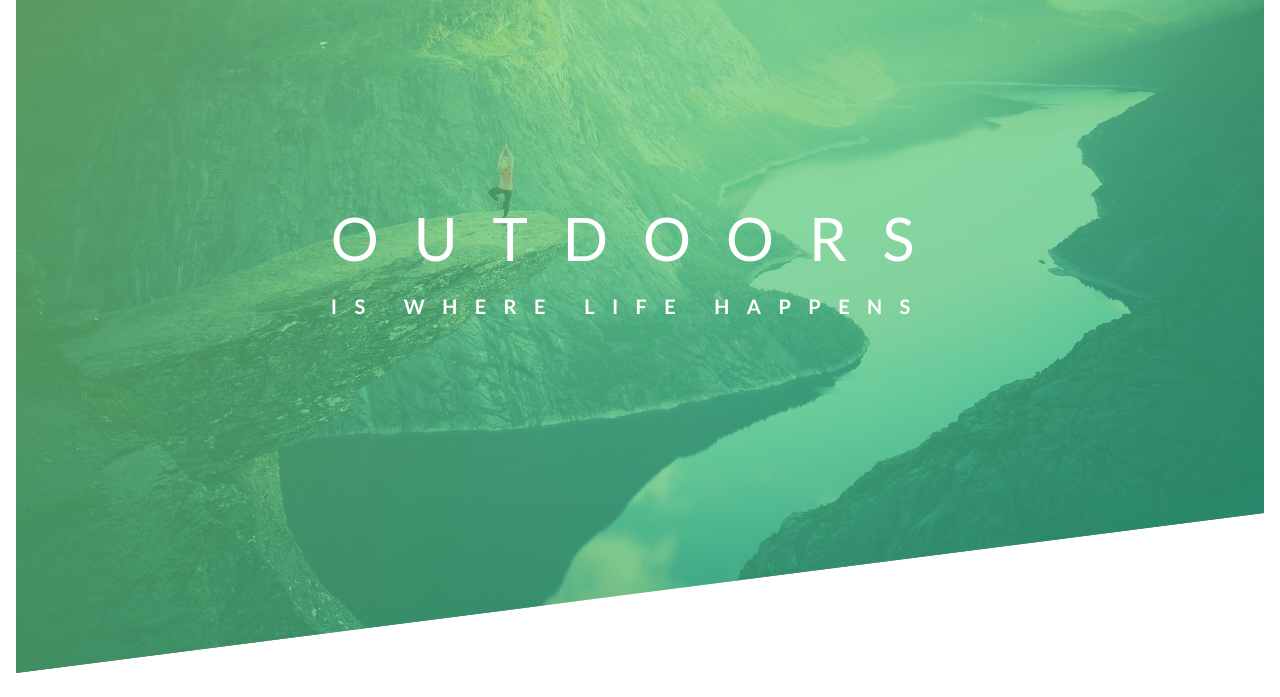
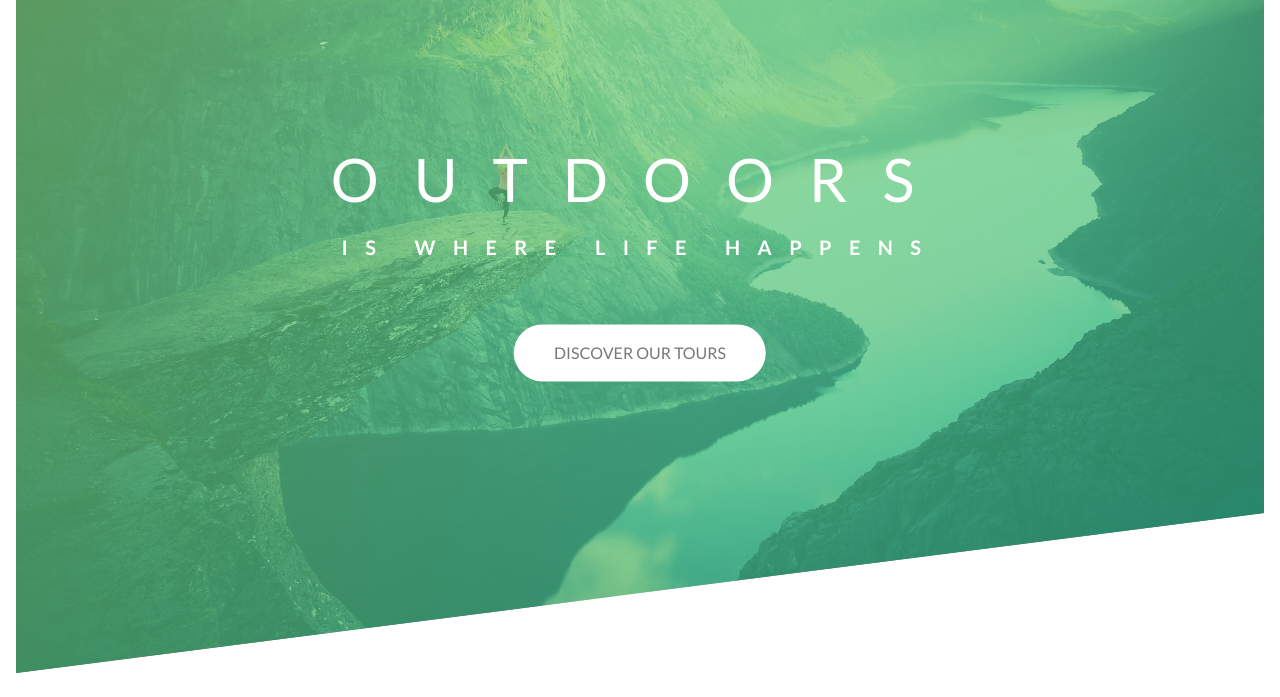
Before and after one commit to TonatiuhGonzalez/CSS, a plain HTML site: page Natours/starter/index.html in a window 1280 px wide. Shown: the part 103-800 px from the top of the page. Drawn offline with Linux system fonts and the light colour scheme; files that its build step writes are made by us from their sources.

Commit message:
Se agrega botón de más información y animaciones del mismo

```diff
--- a/Natours/starter/css/style.css
+++ b/Natours/starter/css/style.css
@@ -47,6 +47,7 @@ body{
     top: 45%;
     left: 50%;
     transform: translate(-50%, -50%);
+    text-align: center;
 }
 
 .heading-primary{
@@ -54,6 +55,7 @@ body{
     text-transform: uppercase;
 
     backface-visibility: hidden;
+    margin-bottom: 60px;
 }
 
 .heading-primary-main{
@@ -103,3 +105,27 @@ body{
         transform: translate(0);
     }
 }
+
+.btn:link{
+    text-transform: uppercase;
+    text-decoration: none;
+    padding: 15px 40px;
+    display: inline-block;
+    border-radius: 100px;
+    transition: all 0.15s;
+}
+
+.btn:hover{
+    transform: translateY(-3px);
+    box-shadow: 0 10px 20px rgba(0, 0, 0, 0.3);
+}
+
+.btn:active{
+    transform: translateY(-1px);
+    box-shadow: 0 5px 10px rgba(0, 0, 0, 0.3);
+}
+
+.btn-white{
+    background-color: #fff;
+    color: #777;
+}
--- a/Natours/starter/index.html
+++ b/Natours/starter/index.html
@@ -22,6 +22,7 @@
                     <span class="heading-primary-main">Outdoors</span>
                     <span class="heading-primary-sub">is where life happens</span>
                 </h1>
+                <a href="#" class="btn btn-white">Discover our tours</a>
             </div>
         </header>
     </body>
```
